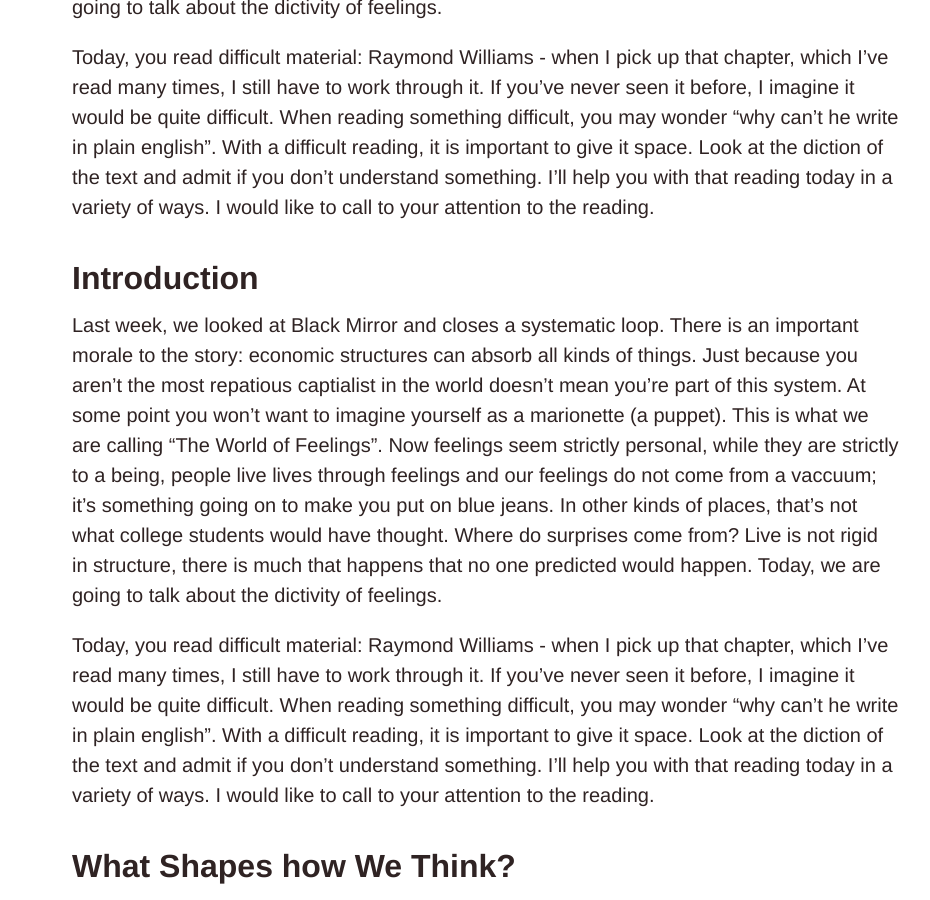
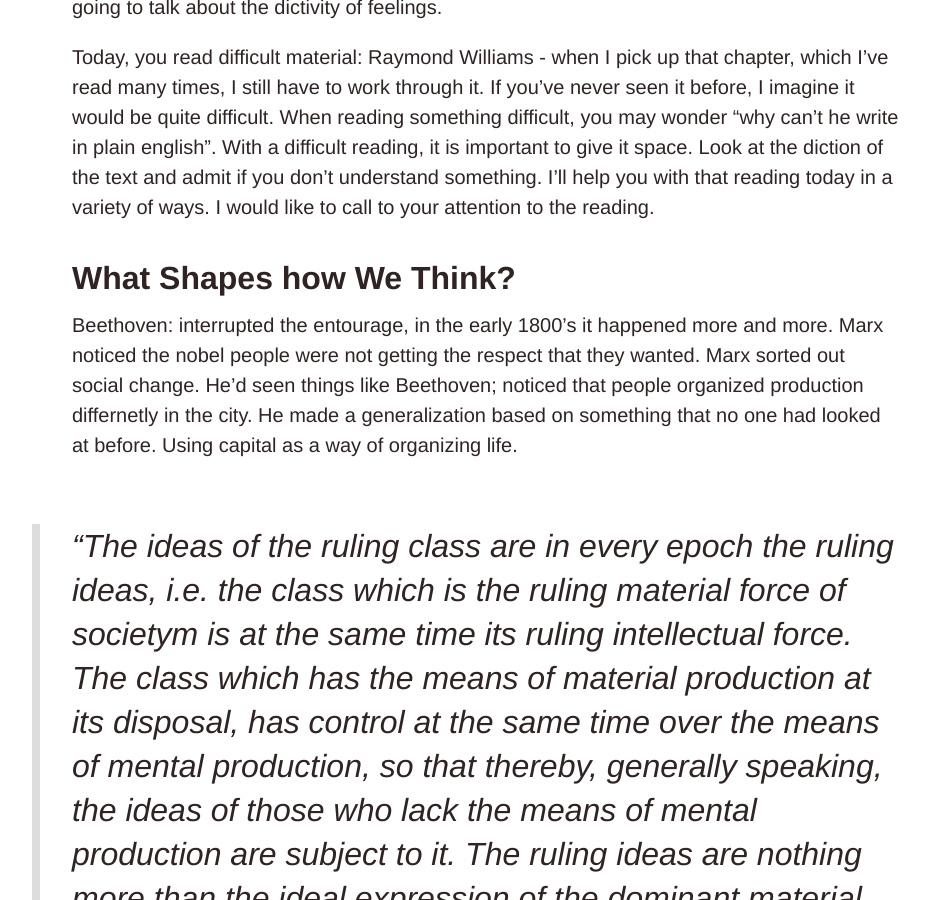
Before and after one commit to brettpetch/MIT-2500, a Jekyll site: the page built from _posts/2020-01-20-Lecture-3.md, in a window 1280 px wide and 900 px high, scrolled down 1422 px. Shown: the whole window, without its empty margins (72-1002 px from the left). Built offline with Jekyll 4.4.1, drawn with Linux system fonts in a browser that asks for light colours; comment, search, counter and statistics services are not loaded.

Commit message:
fix issues

```diff
--- a/_posts/2020-01-20-Lecture-3.md
+++ b/_posts/2020-01-20-Lecture-3.md
@@ -22,12 +22,6 @@ Before lecture, see [Readings for Week 3](/week-3/)
 7. [Jordan: Letters form Australia 1840's](#jordan-letters-from-australia-1840s)
 8. [Jordan: Multiplayer Online Games](#jordan-multiplayer-online-games)
 
-
-## Introduction
-
-Last week, we looked at Black Mirror and closes a systematic loop. There is an important morale to the story: economic structures can absorb all kinds of things. Just because you aren't the most repatious captialist in the world doesn't mean you're part of this system. At some point you won't want to imagine yourself as a marionette (a puppet). This is what we are calling "The World of Feelings". Now feelings seem strictly personal, while they are strictly to a being, people live lives through feelings and our feelings do not come from a vaccuum; it's something going on to make you put on blue jeans. In other kinds of places, that's not what college students would have thought. Where do surprises come from? Live is not rigid in structure, there is much that happens that no one predicted would happen. Today, we are going to talk about the dictivity of feelings.
-
-Today, you read difficult material: Raymond Williams - when I pick up that chapter, which I've read many times, I still have to work through it. If you've never seen it before, I imagine it would be quite difficult. When reading something difficult, you may wonder "why can't he write in plain english". With a difficult reading, it is important to give it space. Look at the diction of the text and admit if you don't understand something. I'll help you with that reading today in a variety of ways. I would like to call to your attention to the reading.
 
 ## Introduction
 
```
